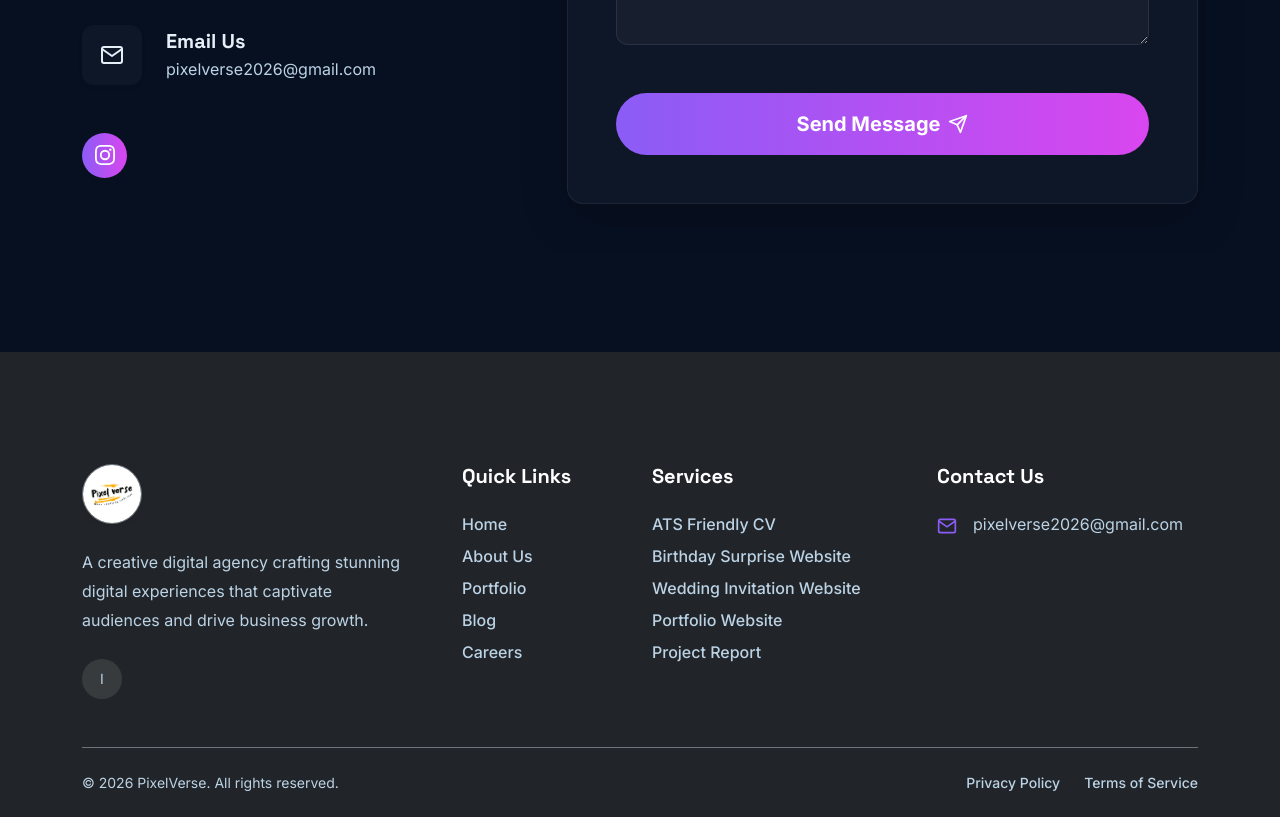
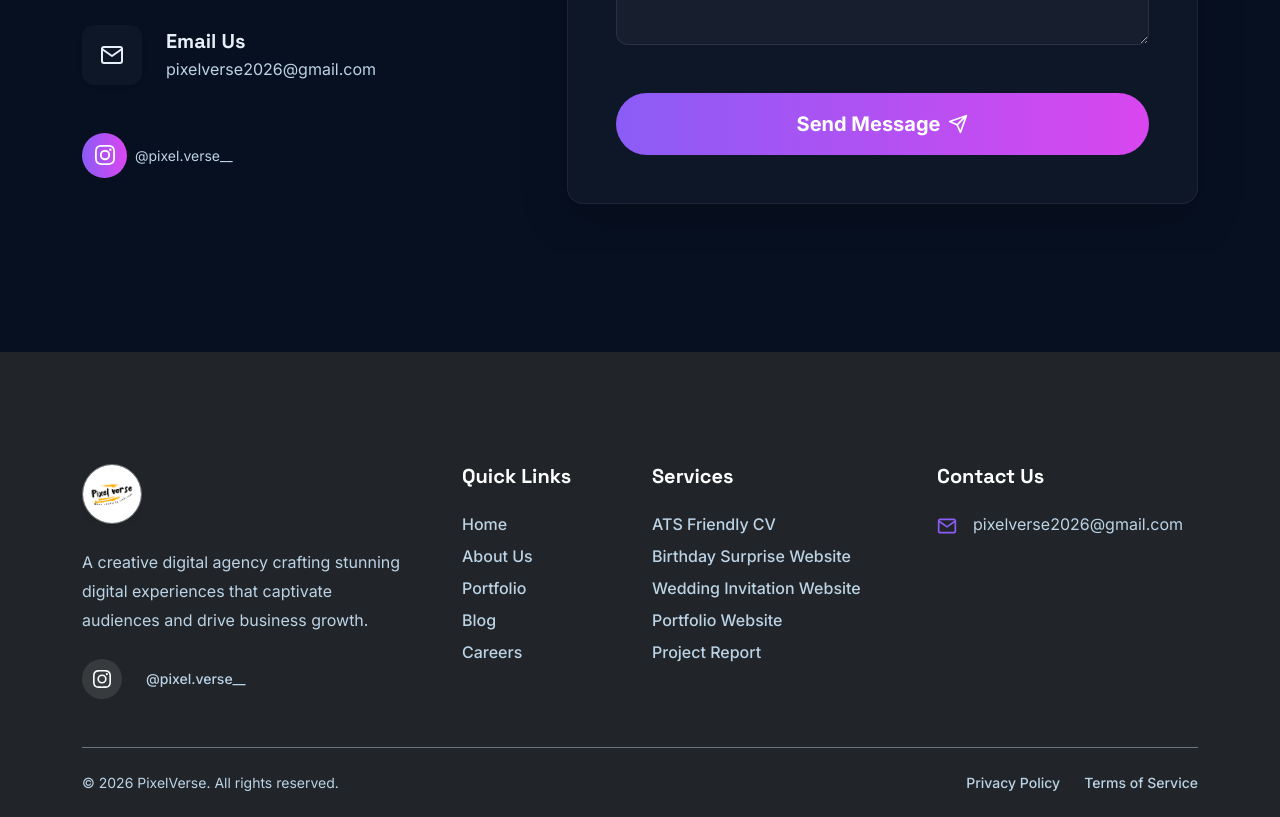
Before and after one commit to Shahinshac/pix, a React (Vite) app: page / in a window 1280 px wide. Shown: the part 5460-6277 px from the top of the page. Built offline with nearby package versions, Linux system fonts and the light colour scheme.

Commit message:
feat: display Instagram username next to icon in contact and footer

```diff
--- a/src/components/Contact.jsx
+++ b/src/components/Contact.jsx
@@ -48,6 +48,7 @@
     {
       name: 'Instagram',
       href: 'https://instagram.com/pixel.verse__',
+      username: 'pixel.verse__',
       icon: (
         <svg viewBox="0 0 24 24" fill="currentColor" width="20" height="20">
           <path d="M12 2.163c3.204 0 3.584.012 4.85.07 3.252.148 4.771 1.691 4.919 4.919.058 1.265.069 1.645.069 4.849 0 3.205-.012 3.584-.069 4.849-.149 3.225-1.664 4.771-4.919 4.919-1.266.058-1.644.07-4.85.07-3.204 0-3.584-.012-4.849-.07-3.26-.149-4.771-1.699-4.919-4.92-.058-1.265-.07-1.644-.07-4.849 0-3.204.013-3.583.07-4.849.149-3.227 1.664-4.771 4.919-4.919 1.266-.057 1.645-.069 4.849-.069zM12 0C8.741 0 8.333.014 7.053.072 2.695.272.273 2.69.073 7.052.014 8.333 0 8.741 0 12c0 3.259.014 3.668.072 4.948.2 4.358 2.618 6.78 6.98 6.98C8.333 23.986 8.741 24 12 24c3.259 0 3.668-.014 4.948-.072 4.354-.2 6.782-2.618 6.979-6.98.059-1.28.073-1.689.073-4.948 0-3.259-.014-3.667-.072-4.947-.196-4.354-2.617-6.78-6.979-6.98C15.668.014 15.259 0 12 0zm0 5.838a6.162 6.162 0 100 12.324 6.162 6.162 0 000-12.324zM12 16a4 4 0 110-8 4 4 0 010 8zm6.406-11.845a1.44 1.44 0 100 2.881 1.44 1.44 0 000-2.881z" />
@@ -86,8 +87,8 @@
 
             <div className="d-flex gap-3 mt-4">
               {socialLinks.map((social) => (
+                <div key={social.name} className="d-flex align-items-center">
                   <a
-                  key={social.name}
                     href={social.href || '#'}
                     target="_blank"
                     rel="noreferrer"
@@ -97,6 +98,16 @@
                   >
                     {social.icon}
                   </a>
+                  <a
+                    href={social.href || '#'}
+                    target="_blank"
+                    rel="noreferrer"
+                    className="ms-2 small text-muted text-decoration-none align-self-center"
+                    style={{ color: 'var(--text-light)' }}
+                  >
+                    @{social.username}
+                  </a>
+                </div>
               ))}
             </div>
           </div>
--- a/src/components/Footer.jsx
+++ b/src/components/Footer.jsx
@@ -19,9 +19,14 @@
             <p className="text-secondary mb-4" style={{ lineHeight: '1.8' }}>
               A creative digital agency crafting stunning digital experiences that captivate audiences and drive business growth.
             </p>
-            <div className="d-flex gap-3">
+            <div className="d-flex gap-3 align-items-center">
               <a href="https://instagram.com/pixel.verse__" target="_blank" rel="noreferrer" className="btn btn-outline-secondary rounded-circle d-flex align-items-center justify-content-center p-0 hover-lift text-white border-0" style={{ width: '40px', height: '40px', background: 'rgba(255,255,255,0.1)' }}>
-                <span className="small">I</span>
+                <svg viewBox="0 0 24 24" fill="currentColor" width="18" height="18">
+                  <path d="M12 2.163c3.204 0 3.584.012 4.85.07 3.252.148 4.771 1.691 4.919 4.919.058 1.265.069 1.645.069 4.849 0 3.205-.012 3.584-.069 4.849-.149 3.225-1.664 4.771-4.919 4.919-1.266.058-1.644.07-4.85.07-3.204 0-3.584-.012-4.849-.07-3.26-.149-4.771-1.699-4.919-4.92-.058-1.265-.07-1.644-.07-4.849 0-3.204.013-3.583.07-4.849.149-3.227 1.664-4.771 4.919-4.919 1.266-.057 1.645-.069 4.849-.069zM12 0C8.741 0 8.333.014 7.053.072 2.695.272.273 2.69.073 7.052.014 8.333 0 8.741 0 12c0 3.259.014 3.668.072 4.948.2 4.358 2.618 6.78 6.98 6.98C8.333 23.986 8.741 24 12 24c3.259 0 3.668-.014 4.948-.072 4.354-.2 6.782-2.618 6.979-6.98.059-1.28.073-1.689.073-4.948 0-3.259-.014-3.667-.072-4.947-.196-4.354-2.617-6.78-6.979-6.98C15.668.014 15.259 0 12 0zm0 5.838a6.162 6.162 0 100 12.324 6.162 6.162 0 000-12.324zM12 16a4 4 0 110-8 4 4 0 010 8zm6.406-11.845a1.44 1.44 0 100 2.881 1.44 1.44 0 000-2.881z" />
+                </svg>
+              </a>
+              <a href="https://instagram.com/pixel.verse__" target="_blank" rel="noreferrer" className="text-secondary text-decoration-none small ms-2 nav-link-custom">
+                @pixel.verse__
               </a>
             </div>
           </div>
```
Lines whose indentation alone changed are shown as unchanged.
